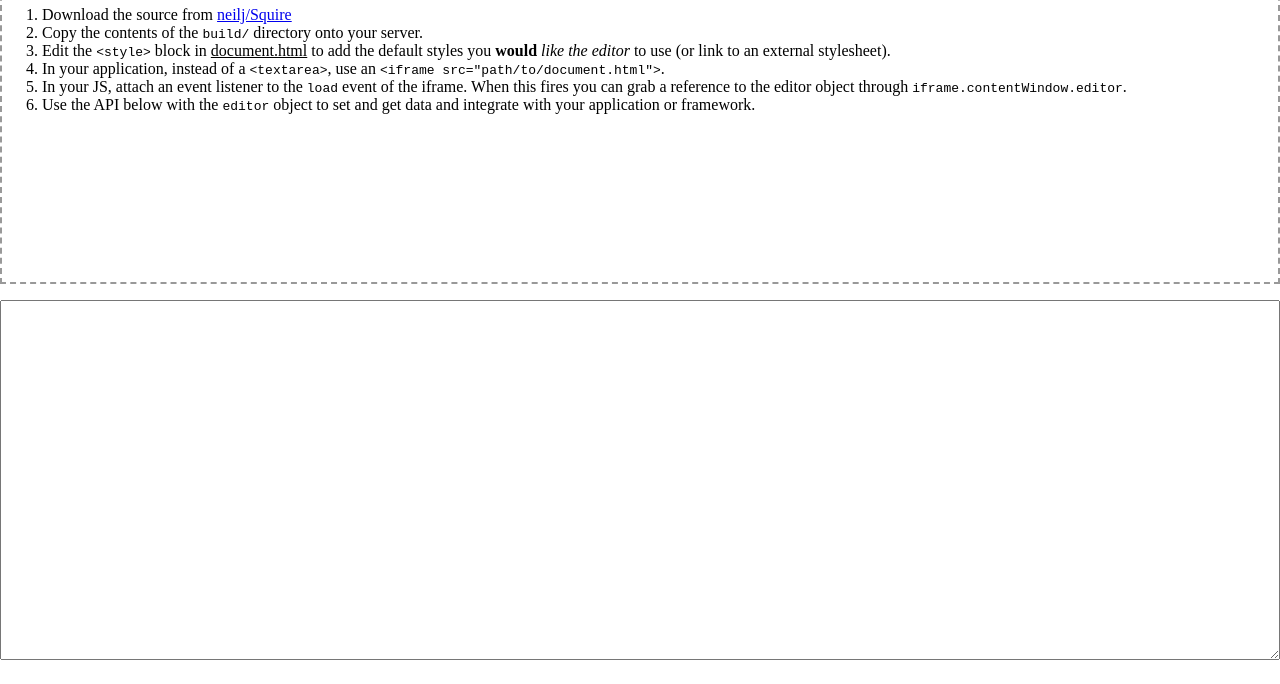
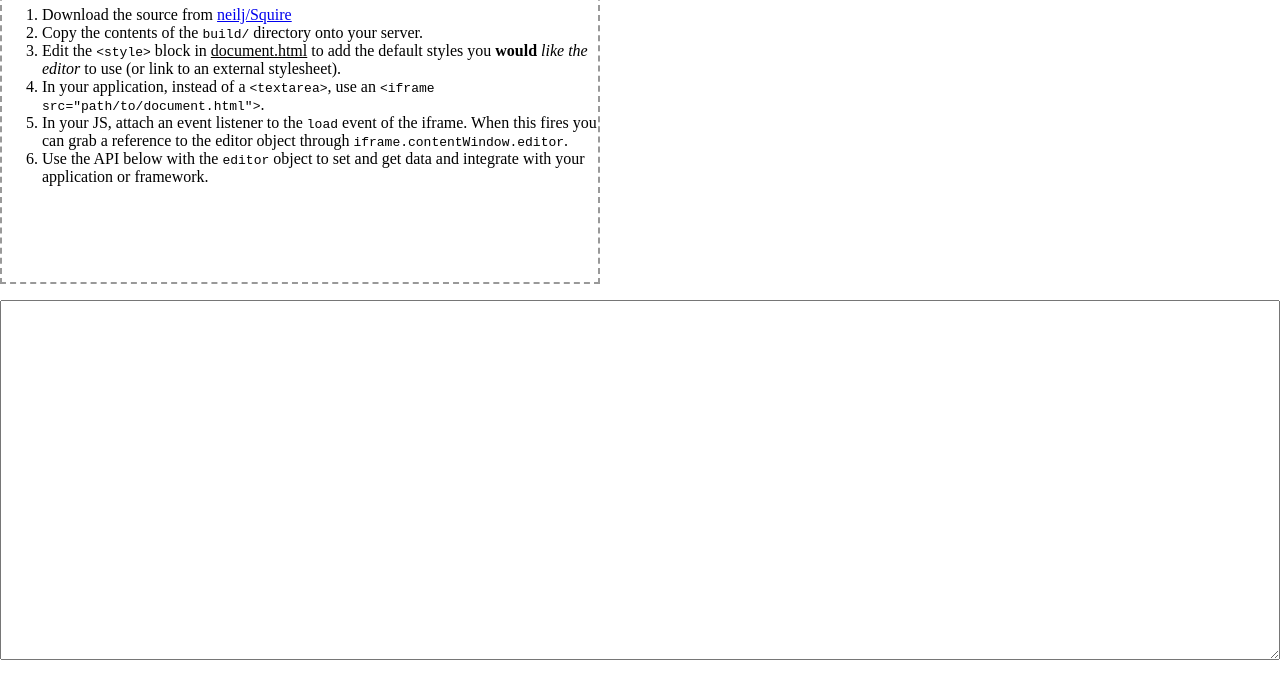
Before and after one commit to limonte/squire-sandbox, a plain HTML site: page index.html in a window 1280 px wide. Shown: the part 116-800 px from the top of the page. Drawn offline with nearby package versions, Linux system fonts and the light colour scheme.

Commit message:
overflow auto

```diff
--- a/styles.css
+++ b/styles.css
@@ -12,9 +12,14 @@ html, body {
 
 #squire {
   border: 2px dashed #999;
-  width: 100%;
+  width: 600px;
   height: 45vh;
   margin-bottom: 1em;
+  overflow: auto;
+}
+
+#squire img {
+  max-width: 100%;
 }
 
 #editor-html {
```
